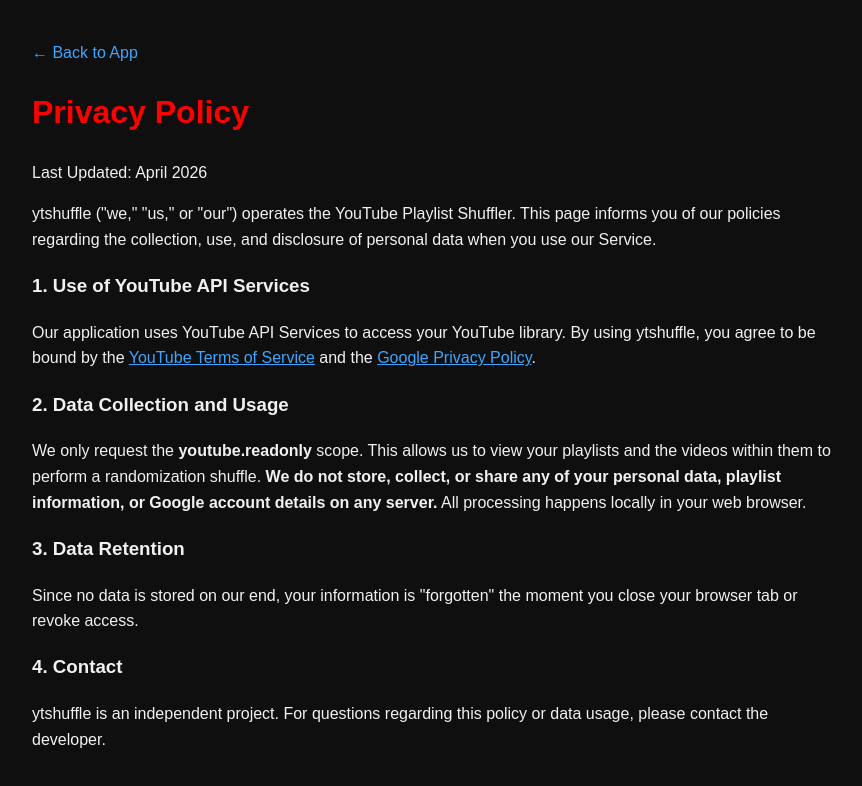
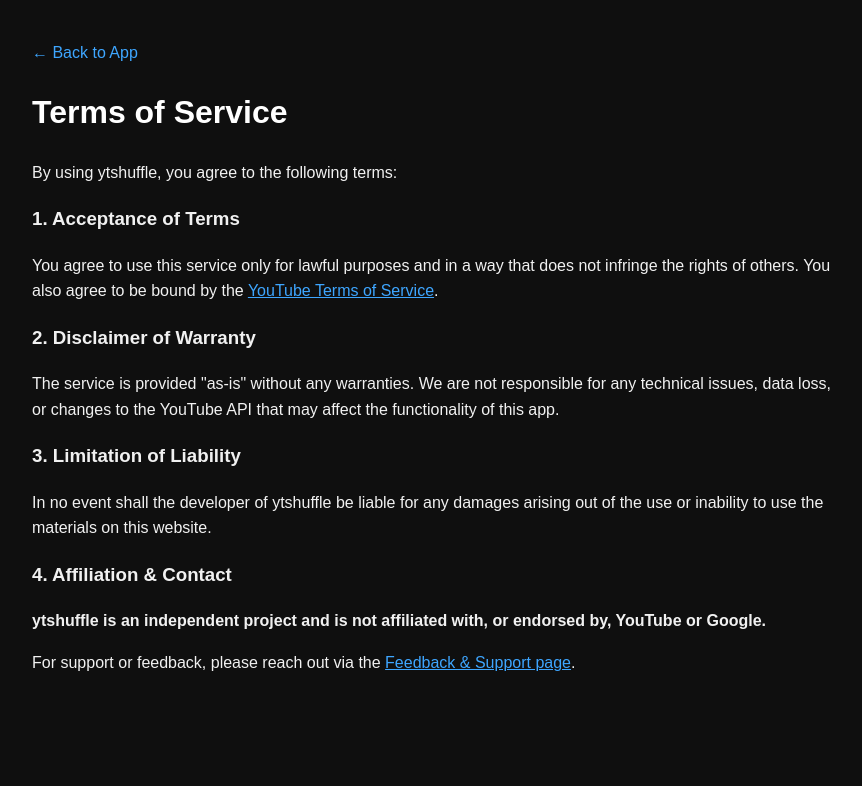
Before and after one commit to ryansapp1206/ytshuffle, a plain HTML site: page privacy.html in a window 1280 px wide. Shown: the whole page, without its empty margins (208-1070 px from the left). Drawn offline with Linux system fonts and the light colour scheme.

Commit message:
Added google form for developer contact

```diff
--- a/privacy.html
+++ b/privacy.html
@@ -3,29 +3,30 @@
 <head>
     <meta charset="UTF-8">
     <meta name="viewport" content="width=device-width, initial-scale=1.0">
-    <title>Privacy Policy | ytshuffle</title>
+    <title>Terms of Service | ytshuffle</title>
     <style>
         body { background-color: #0f0f0f; color: #f1f1f1; font-family: sans-serif; line-height: 1.6; padding: 40px; max-width: 800px; margin: auto; }
-        h1 { color: #ff0000; }
+        h1 { color: #ffffff; }
         .back-link { color: #3ea6ff; text-decoration: none; display: block; margin-bottom: 20px; }
     </style>
 </head>
 <body>
     <a href="index.html" class="back-link">← Back to App</a>
-    <h1>Privacy Policy</h1>
-    <p>Last Updated: April 2026</p>
-    <p>ytshuffle ("we," "us," or "our") operates the YouTube Playlist Shuffler. This page informs you of our policies regarding the collection, use, and disclosure of personal data when you use our Service.</p>
+    <h1>Terms of Service</h1>
+    <p>By using ytshuffle, you agree to the following terms:</p>
 
-    <h3>1. Use of YouTube API Services</h3>
-    <p>Our application uses YouTube API Services to access your YouTube library. By using ytshuffle, you agree to be bound by the <a href="https://www.youtube.com/t/terms" style="color:#3ea6ff">YouTube Terms of Service</a> and the <a href="https://google.com/policies/privacy" style="color:#3ea6ff">Google Privacy Policy</a>.</p>
+    <h3>1. Acceptance of Terms</h3>
+    <p>You agree to use this service only for lawful purposes and in a way that does not infringe the rights of others. You also agree to be bound by the <a href="https://www.youtube.com/t/terms" style="color:#3ea6ff">YouTube Terms of Service</a>.</p>
 
-    <h3>2. Data Collection and Usage</h3>
-    <p>We only request the <b>youtube.readonly</b> scope. This allows us to view your playlists and the videos within them to perform a randomization shuffle. <b>We do not store, collect, or share any of your personal data, playlist information, or Google account details on any server.</b> All processing happens locally in your web browser.</p>
+    <h3>2. Disclaimer of Warranty</h3>
+    <p>The service is provided "as-is" without any warranties. We are not responsible for any technical issues, data loss, or changes to the YouTube API that may affect the functionality of this app.</p>
 
-    <h3>3. Data Retention</h3>
-    <p>Since no data is stored on our end, your information is "forgotten" the moment you close your browser tab or revoke access.</p>
+    <h3>3. Limitation of Liability</h3>
+    <p>In no event shall the developer of ytshuffle be liable for any damages arising out of the use or inability to use the materials on this website.</p>
 
-    <h3>4. Contact</h3>
-    <p>ytshuffle is an independent project. For questions regarding this policy or data usage, please contact the developer.</p>
+    <h3>4. Affiliation & Contact</h3>
+    <p><b>ytshuffle is an independent project and is not affiliated with, or endorsed by, YouTube or Google.</b></p>
+    <p>For support or feedback, please reach out via the
+    <a href="https://forms.gle/Bg6TEKXJLUodRjMd7" style="color:#3ea6ff" target="_blank">Feedback & Support page</a>.</p>
 </body>
 </html>
```
Also changed, not shown: index.html (+1 -0 lines).
